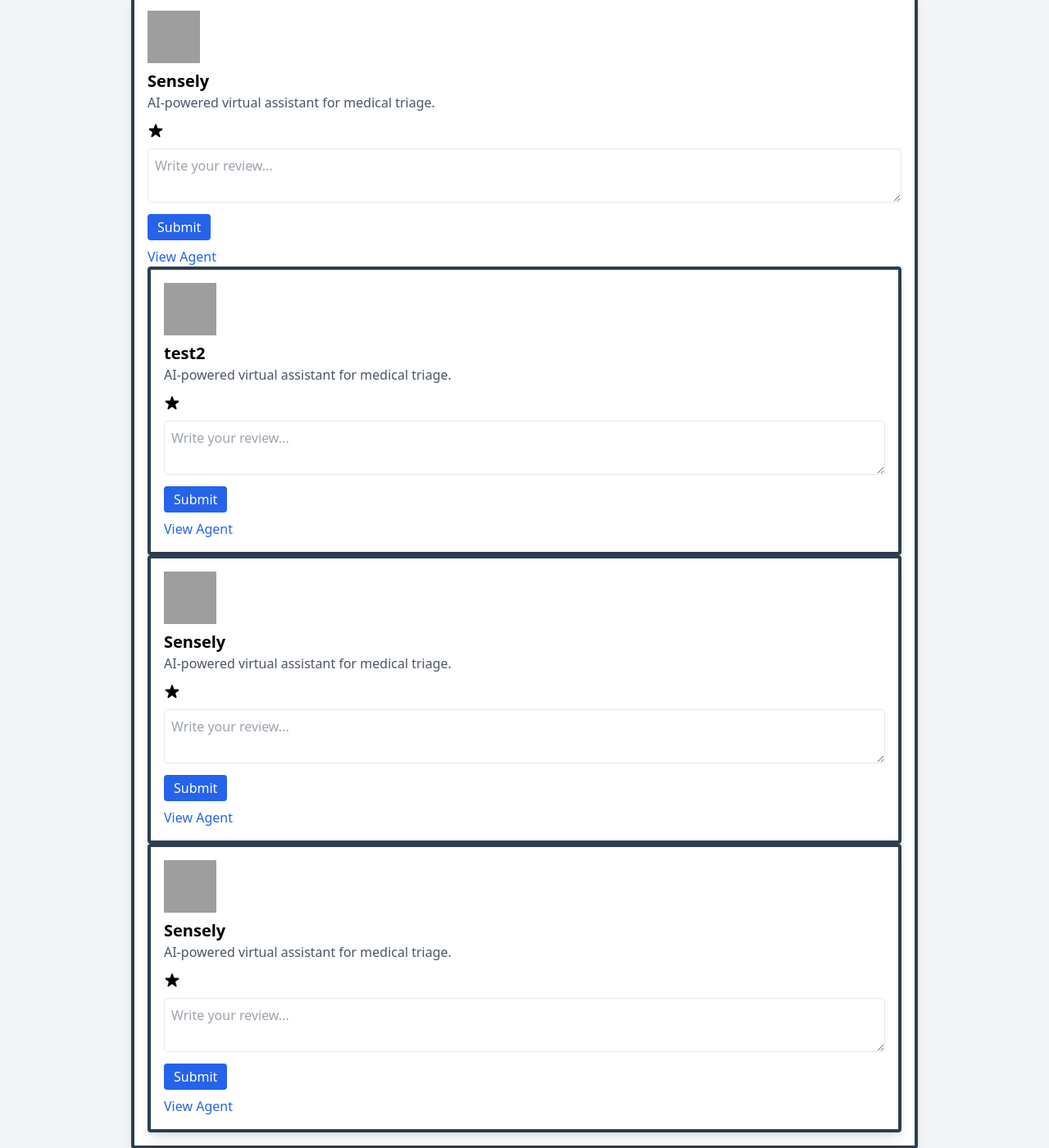
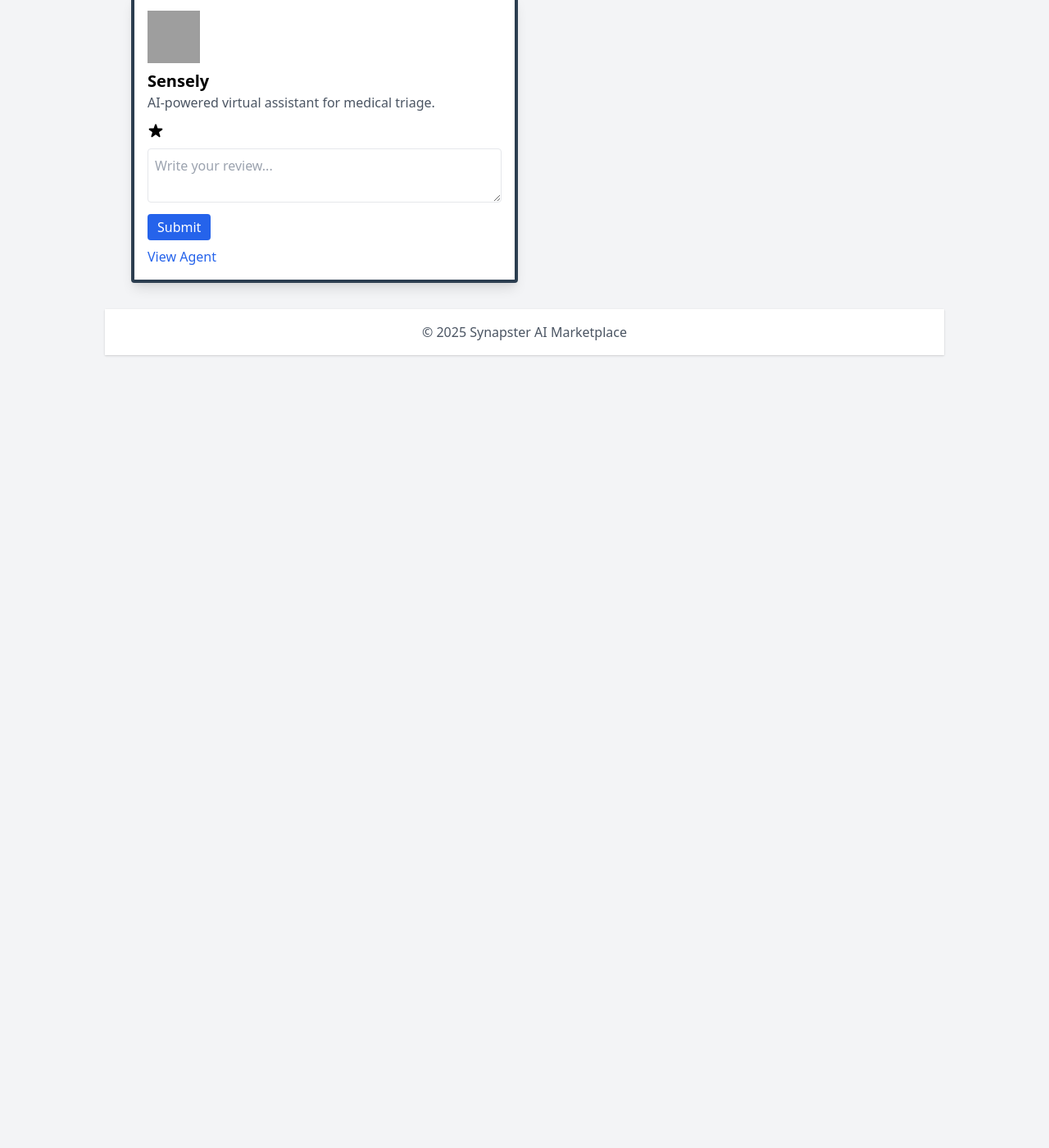
Before and after one commit to nhs-analystx/synapster, a Jekyll site: the page index.html, which Jekyll copies as it is, in a window 1280 px wide and 1400 px high, scrolled down 285 px. Shown: the whole window at 82% size. Built offline with Jekyll 4.4.1, drawn with Linux system fonts in a browser that asks for light colours; after the commit the page ends 900 px from its top, so only the background shows below that; grey boxes are pictures that could not be loaded.

Commit message:
Update index.html

```diff
--- a/index.html
+++ b/index.html
@@ -60,56 +60,9 @@
       <input type="text" id="agentSearch" placeholder="Search agents by category..." class="mt-4 p-2 w-1/3 rounded shadow border" oninput="searchAgents()">
     </section>
 
-    <section class="grid grid-cols-1 gap-4 p-8">
-      <!-- Featured Agent Card (2x1) -->
-      <div class="agent-card bg-white rounded shadow-lg p-4 col-span-1 md:col-span-2" id="agent-1" data-keywords="diagnostics imaging">
-        <img src="logo.png" alt="Company Logo" class="w-16 h-16 mb-2">
-        <h4 class="font-bold text-xl">Sensely</h4>
-        <p class="text-gray-600">AI-powered virtual assistant for medical triage.</p>
-        <div class="my-3" id="feedback-agent-1"></div>
-        <form onsubmit="submitFeedback(event, 'agent-1')">
-          <div class="flex space-x-1 cursor-pointer" onclick="event.stopPropagation()">
-            <svg xmlns="http://www.w3.org/2000/svg" class="star w-6 h-6" onclick="rateAgent(this.parentElement, 1)" fill="currentColor"><path d="M9.049 2.927c.3-.921 1.603-.921 1.902 0l1.286 3.957a1 1 0 00.95.69h4.163c.969 0 1.371 1.24.588 1.81l-3.37 2.448a1 1 0 00-.364 1.118l1.286 3.957c.3.921-.755 1.688-1.538 1.118l-3.37-2.448a1 1 0 00-1.175 0l-3.37 2.448c-.783.57-1.838-.197-1.538-1.118l1.286-3.957a1 1 0 00-.364-1.118L2.06 9.384c-.783-.57-.38-1.81.588-1.81h4.163a1 1 0 00.95-.69l1.286-3.957z"/></svg>
-          </div>
-          <input type="hidden" name="rating" value="0">
-          <textarea name="review" placeholder="Write your review..." class="mt-2 p-2 border w-full rounded"></textarea>
-          <button type="submit" class="mt-2 bg-blue-600 text-white px-3 py-1 rounded">Submit</button>
-        </form>
-        <a href="#" class="inline-block mt-2 text-blue-600 hover:underline">View Agent</a>
-
-  <div class="agent-card bg-white rounded shadow-lg p-4 col-span-1 md:col-span-2" id="agent-1" data-keywords="diagnostics imaging">
-        <img src="logo.png" alt="Company Logo" class="w-16 h-16 mb-2">
-        <h4 class="font-bold text-xl">test2</h4>
-        <p class="text-gray-600">AI-powered virtual assistant for medical triage.</p>
-        <div class="my-3" id="feedback-agent-1"></div>
-        <form onsubmit="submitFeedback(event, 'agent-2')">
-          <div class="flex space-x-2 cursor-pointer" onclick="event.stopPropagation()">
-            <svg xmlns="http://www.w3.org/2000/svg" class="star w-6 h-6" onclick="rateAgent(this.parentElement, 2)" fill="currentColor"><path d="M9.049 2.927c.3-.921 1.603-.921 1.902 0l1.286 3.957a1 1 0 00.95.69h4.163c.969 0 1.371 1.24.588 1.81l-3.37 2.448a1 1 0 00-.364 1.118l1.286 3.957c.3.921-.755 1.688-1.538 1.118l-3.37-2.448a1 1 0 00-1.175 0l-3.37 2.448c-.783.57-1.838-.197-1.538-1.118l1.286-3.957a1 1 0 00-.364-1.118L2.06 9.384c-.783-.57-.38-1.81.588-1.81h4.163a1 1 0 00.95-.69l1.286-3.957z"/></svg>
-          </div>
-          <input type="hidden" name="rating" value="0">
-          <textarea name="review" placeholder="Write your review..." class="mt-2 p-2 border w-full rounded"></textarea>
-          <button type="submit" class="mt-2 bg-blue-600 text-white px-3 py-1 rounded">Submit</button>
-        </form>
-        <a href="#" class="inline-block mt-2 text-blue-600 hover:underline">View Agent</a>
-      </div>
-
-      <!-- Additional Agent Cards (4x1) -->
-      <div class="agent-card bg-white rounded shadow-lg p-4 col-span-1 md:col-span-2" id="agent-1" data-keywords="diagnostics imaging">
-        <img src="logo.png" alt="Company Logo" class="w-16 h-16 mb-2">
-        <h4 class="font-bold text-xl">Sensely</h4>
-        <p class="text-gray-600">AI-powered virtual assistant for medical triage.</p>
-        <div class="my-3" id="feedback-agent-1"></div>
-        <form onsubmit="submitFeedback(event, 'agent-1')">
-          <div class="flex space-x-1 cursor-pointer" onclick="event.stopPropagation()">
-            <svg xmlns="http://www.w3.org/2000/svg" class="star w-6 h-6" onclick="rateAgent(this.parentElement, 1)" fill="currentColor"><path d="M9.049 2.927c.3-.921 1.603-.921 1.902 0l1.286 3.957a1 1 0 00.95.69h4.163c.969 0 1.371 1.24.588 1.81l-3.37 2.448a1 1 0 00-.364 1.118l1.286 3.957c.3.921-.755 1.688-1.538 1.118l-3.37-2.448a1 1 0 00-1.175 0l-3.37 2.448c-.783.57-1.838-.197-1.538-1.118l1.286-3.957a1 1 0 00-.364-1.118L2.06 9.384c-.783-.57-.38-1.81.588-1.81h4.163a1 1 0 00.95-.69l1.286-3.957z"/></svg>
-          </div>
-          <input type="hidden" name="rating" value="0">
-          <textarea name="review" placeholder="Write your review..." class="mt-2 p-2 border w-full rounded"></textarea>
-          <button type="submit" class="mt-2 bg-blue-600 text-white px-3 py-1 rounded">Submit</button>
-        </form>
-        <a href="#" class="inline-block mt-2 text-blue-600 hover:underline">View Agent</a>
-      </div>
-            <div class="agent-card bg-white rounded shadow-lg p-4 col-span-1 md:col-span-2" id="agent-1" data-keywords="diagnostics imaging">
+    <section class="grid grid-cols-1 md:grid-cols-2 gap-4 p-8">
+      <!-- Featured Agent Cards (2 columns) -->
+      <div class="agent-card bg-white rounded shadow-lg p-4" id="agent-1" data-keywords="diagnostics imaging">
         <img src="logo.png" alt="Company Logo" class="w-16 h-16 mb-2">
         <h4 class="font-bold text-xl">Sensely</h4>
         <p class="text-gray-600">AI-powered virtual assistant for medical triage.</p>
@@ -125,7 +78,7 @@
         <a href="#" class="inline-block mt-2 text-blue-600 hover:underline">View Agent</a>
       </div>
 
-      <!-- Repeat similar structure, updating category keywords accordingly -->
+      <!-- Add another featured agent card similarly -->
 
     </section>
 
```
